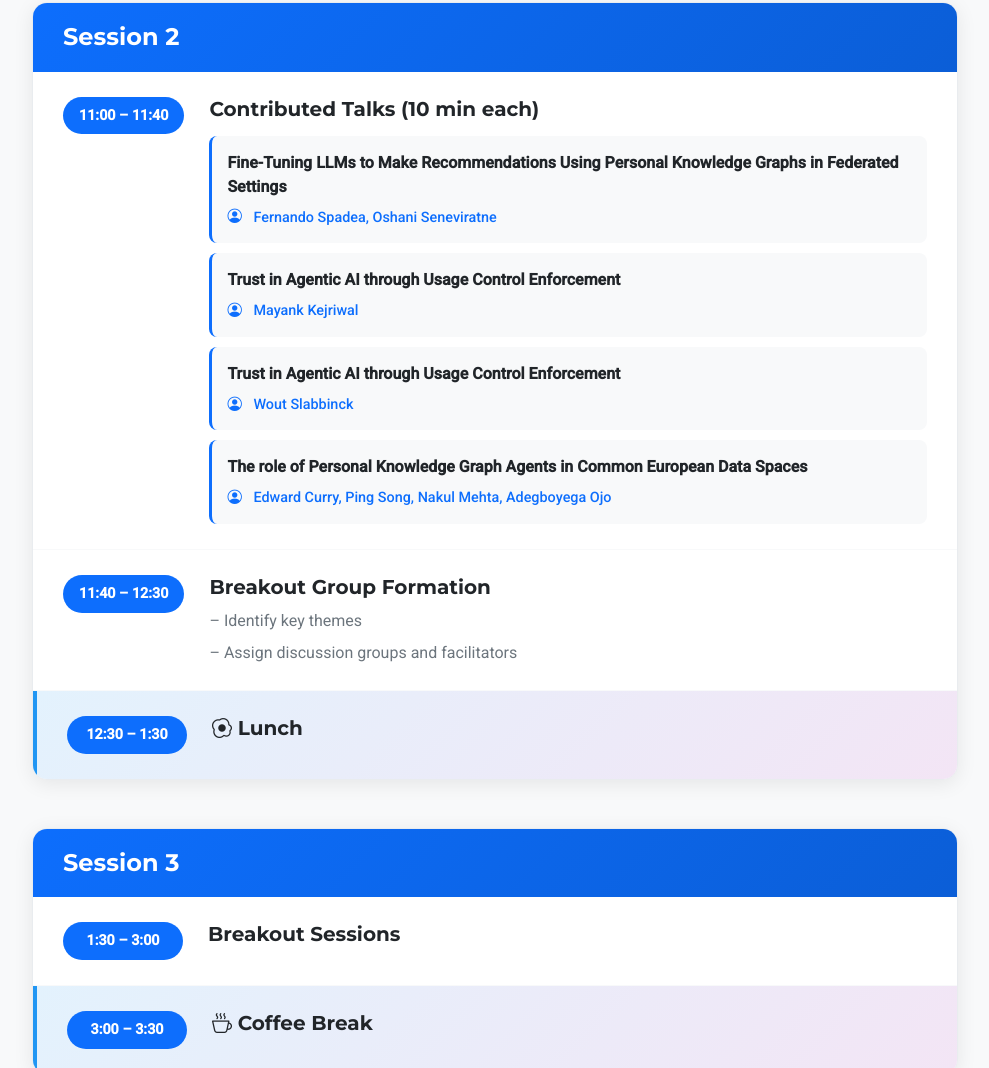
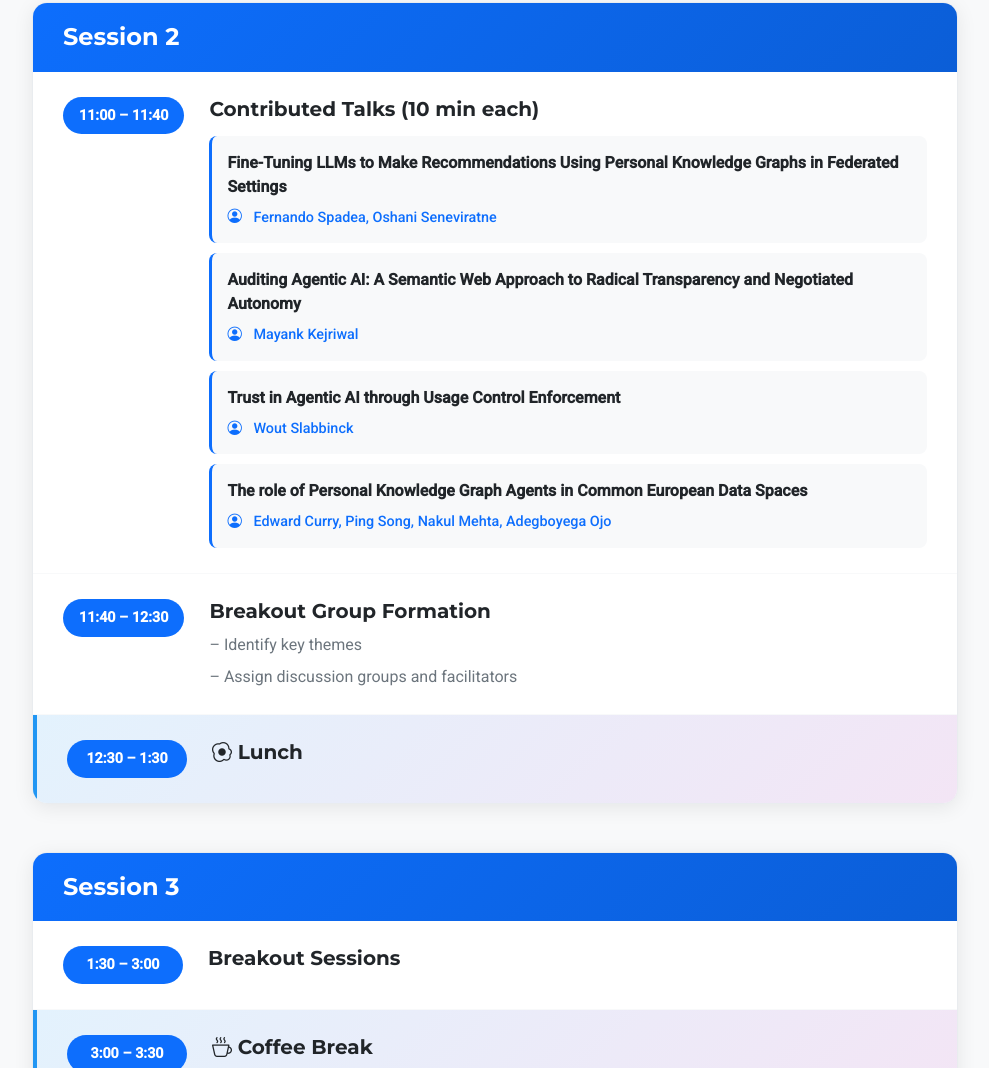
Before and after one commit to tapai-iswc25/tapai-iswc25.github.io, a plain HTML site: page index.html in a window 1280 px wide. Shown: the part 4319-5387 px from the top of the page, without its empty margins (145-1134 px from the left). Drawn offline with nearby package versions, Linux system fonts and the light colour scheme.

Commit message:
Fixed the second presentation

```diff
--- a/index.html
+++ b/index.html
@@ -216,7 +216,7 @@
                                             <p class="speaker-info"><i class="bi bi-person-circle"></i> Fernando Spadea, Oshani Seneviratne</p>
                                         </div>
                                         <div class="talk-item">
-                                            <strong>Trust in Agentic AI through Usage Control Enforcement</strong>
+                                            <strong>Auditing Agentic AI: A Semantic Web Approach to Radical Transparency and Negotiated Autonomy</strong>
                                             <p class="speaker-info"><i class="bi bi-person-circle"></i> Mayank Kejriwal</p>
                                         </div>
                                         <div class="talk-item">
```
